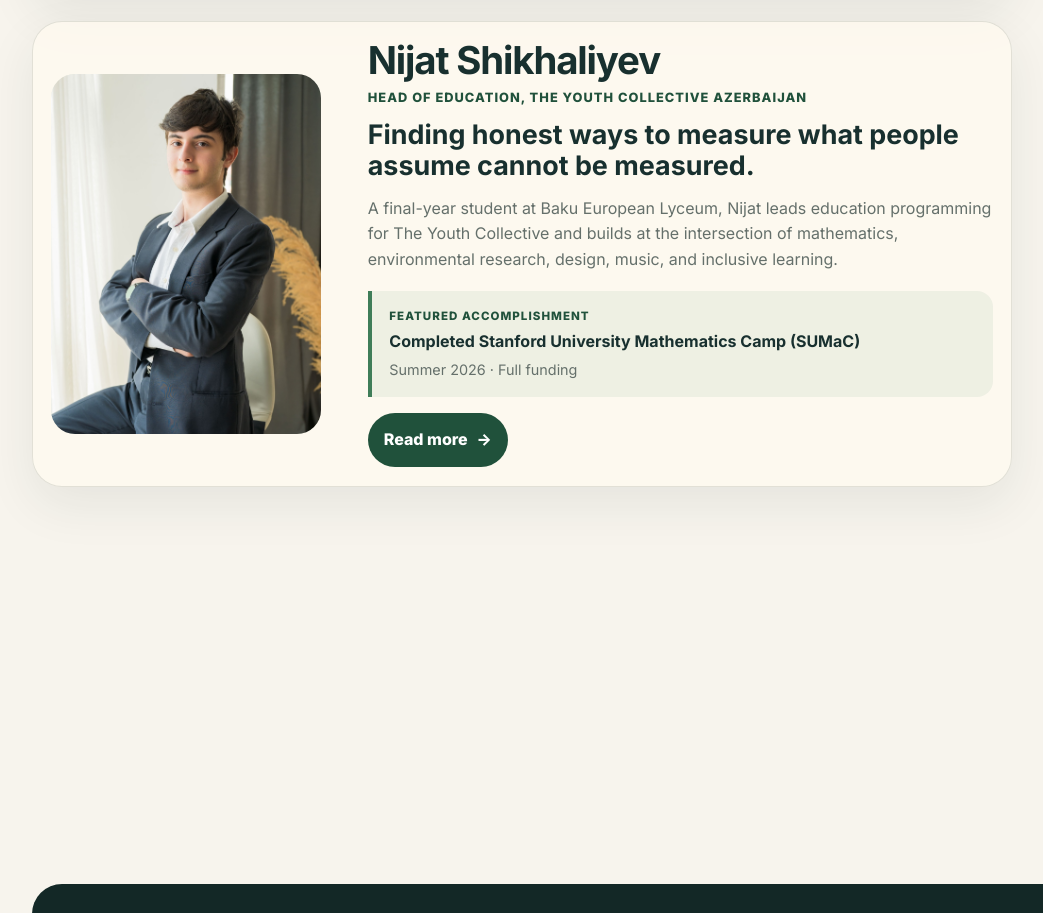
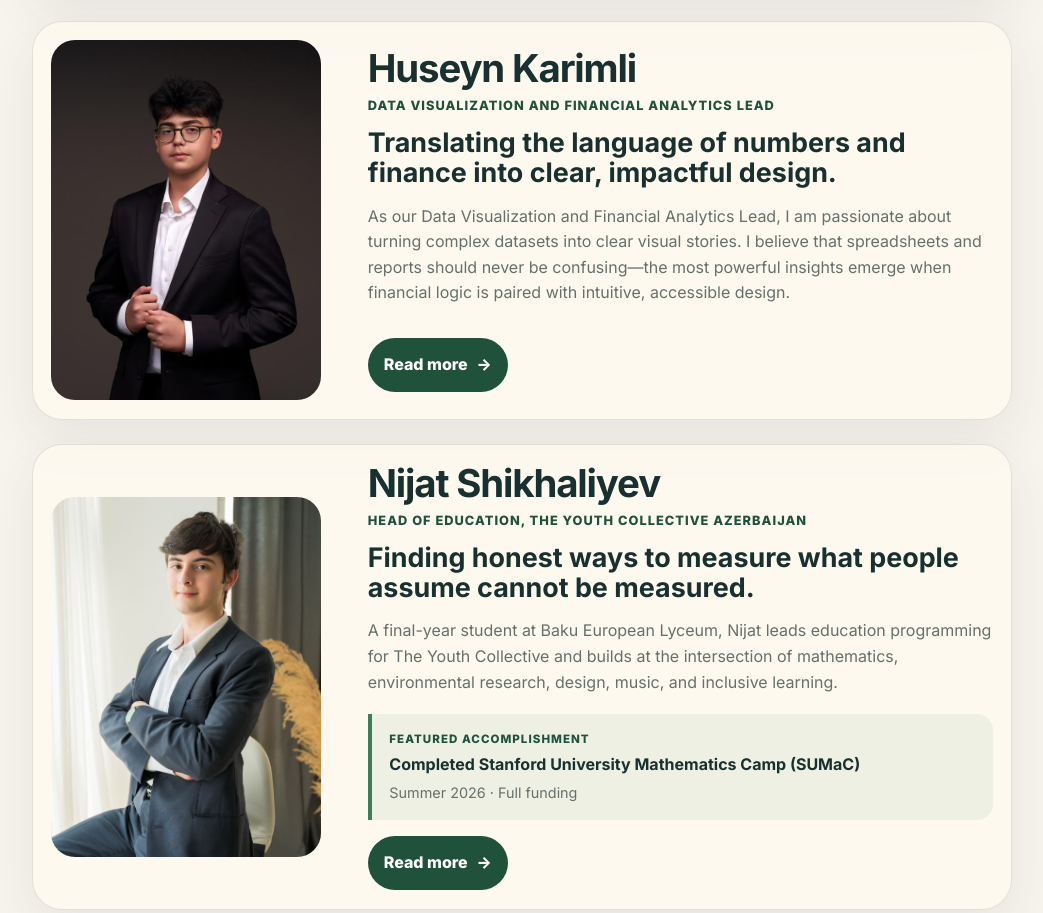
Before and after one commit to yuka11232/youth-collective1, a website: page team.html in a window 1280 px wide. Shown: the part 4300-5213 px from the top of the page, without its empty margins (28-1071 px from the left). Drawn offline with Linux system fonts and the light colour scheme; no server answers.

Commit message:
huseyn added

```diff
--- a/team.html
+++ b/team.html
@@ -172,6 +172,21 @@
       </article>
       <article class="featured-member-card reveal">
         <div class="member-photo-frame">
+          <img src="assets/images/Team%20members/Huseyn/Huseyn.jpeg" alt="Portrait of Huseyn Karimli" />
+        </div>
+        <div class="featured-member-copy">
+          <h3 class="member-name">Huseyn Karimli</h3>
+          <p class="member-role">Data Visualization and Financial Analytics Lead</p>
+          <h4>Translating the language of numbers and finance into clear, impactful design.</h4>
+          <p>As our Data Visualization and Financial Analytics Lead, I am passionate about turning complex datasets into clear visual stories. I believe that spreadsheets and reports should never be confusing—the most powerful insights emerge when financial logic is paired with intuitive, accessible design.</p>
+          <a class="read-more-link" href="member.html?id=huseyn-karimli">
+            Read more
+            <span aria-hidden="true">-&gt;</span>
+          </a>
+        </div>
+      </article>
+      <article class="featured-member-card reveal">
+        <div class="member-photo-frame">
           <img src="assets/images/Team%20members/Nijat/Image10.jpeg" alt="Portrait of Nijat Shikhaliyev" />
         </div>
         <div class="featured-member-copy">
```
Also changed, not shown: js/member-profile.js (+12 -0 lines), assets/images/Team members/Huseyn/Huseyn.jpeg (added), assets/images/Team members/Huseyn/WhatsApp Image 2026-08-24 at 21.29.23 (2).jpeg (added), 1 other file.
